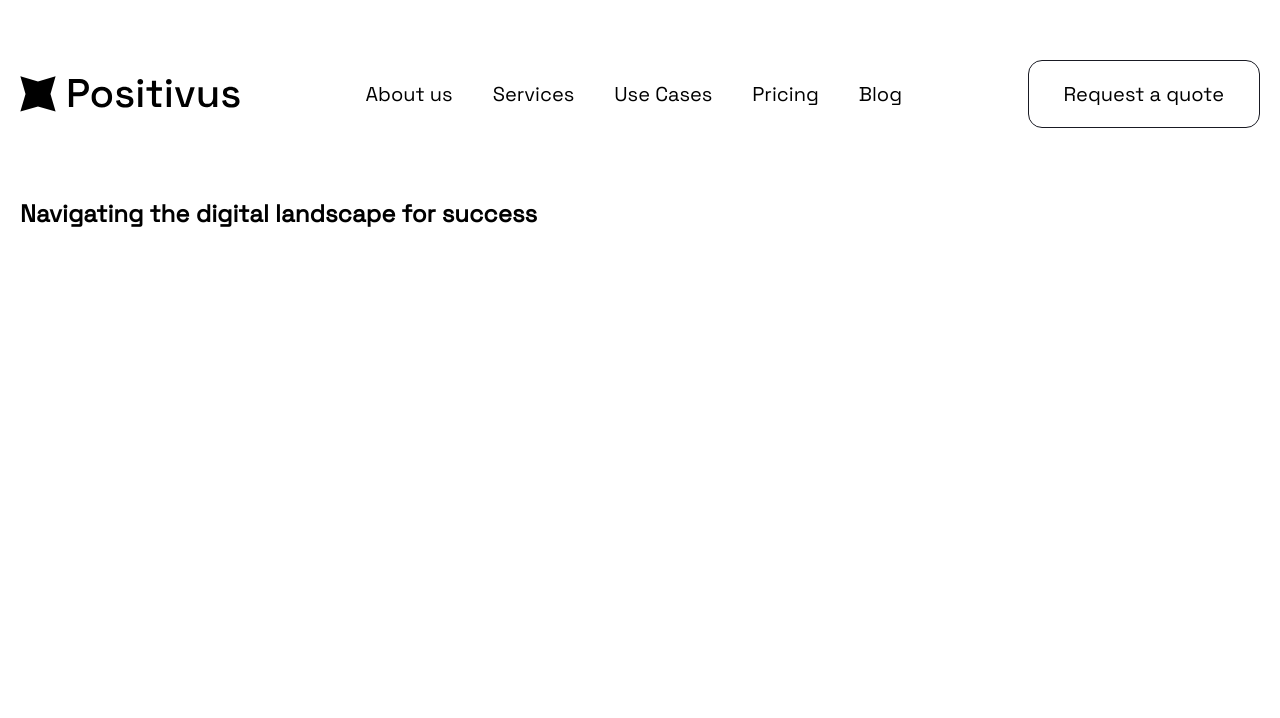
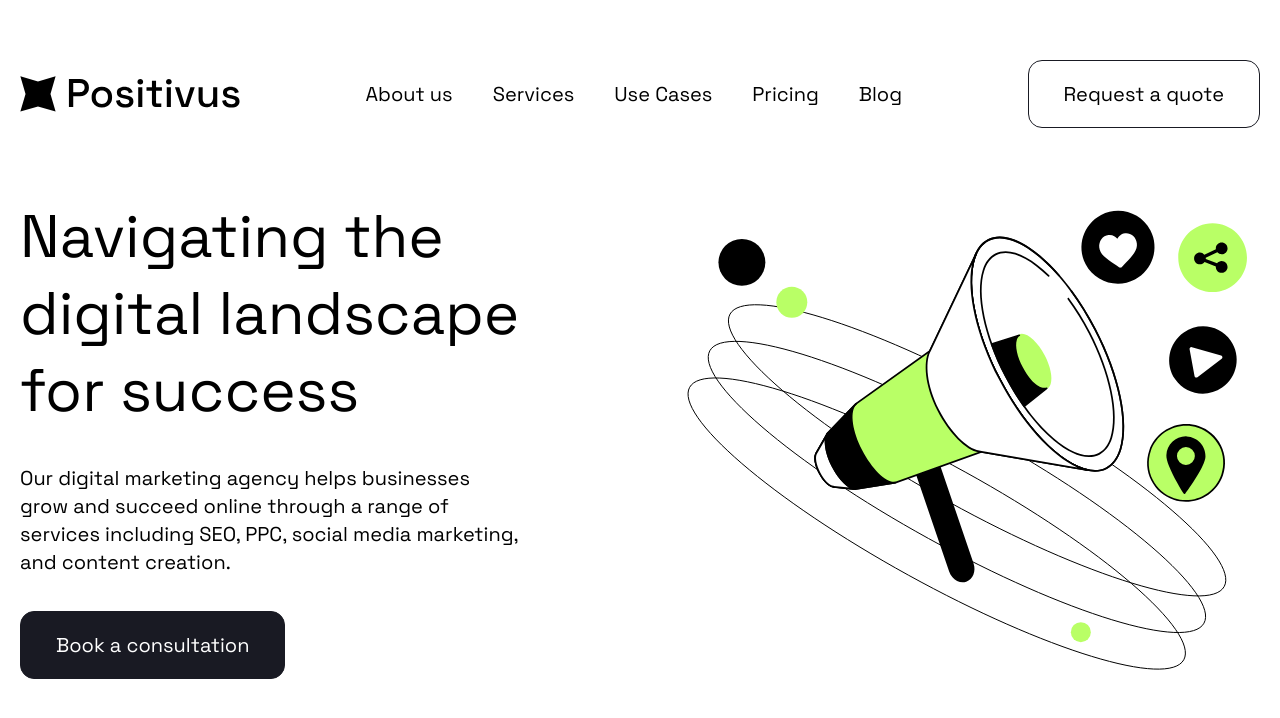
Before and after one commit to kate-postnikova/positivus, a website: page index.html in a window 1280 px wide. Drawn offline with Linux system fonts and the light colour scheme.

Commit message:
hero section is created

```diff
--- a/fonts/font.css
+++ b/fonts/font.css
@@ -5,5 +5,5 @@
     local('Space Grotesk'),
     url(../fonts/SpaceGrotesk-Variable.woff) format('woff supports variations'),
     url(../fonts/SpaceGrotesk-Variable.woff) format('woff-variations');
-    font-weight: 400 500;
+  font-weight: 400 600;
 }
--- a/index.html
+++ b/index.html
@@ -7,12 +7,12 @@
     <link rel="stylesheet" href="./styles/reset.css" />
     <link rel="stylesheet" href="./fonts/font.css" />
     <link rel="stylesheet" href="./styles/style.css" />
-    <link rel="icon" href="./images/svg/favicon.ico">
+    <link rel="icon" href="./images/svg/favicon.ico" />
   </head>
   <body class="page">
     <header class="header">
       <a href="" class="logo header__logo">
-            <img src="./images/svg/logo-header.svg" alt="">
+        <img src="./images/svg/logo-header.svg" alt="" />
       </a>
       <nav class="navigation">
         <ul class="navigation__items">
@@ -37,7 +37,17 @@
     </header>
     <main>
       <section class="hero">
-            <h1 class="hero__title">Navigating the digital landscape for success</h1>
+        <h1 class="hero__title">
+          Navigating the digital landscape for success
+        </h1>
+        <p class="hero__subtitle">
+          Our digital marketing agency helps businesses grow and succeed online
+          through a range of services including SEO, PPC, social media
+          marketing, and content creation.
+        </p>
+        <button class="button main-button">Book a consultation</button>
+        <!-- Нужно добавить анимации к svg -->
+        <div class="hero__image"></div>
       </section>
     </main>
   </body>
--- a/package.json
+++ b/package.json
@@ -6,7 +6,7 @@
   "scripts": {
     "check": "prettier --check './**/*.{html,css,js}'",
     "format": "prettier --write './**/*.{html,css,js}'",
-    "lint": "stylelint '**/*.css'",
+    "lint": "stylelint \"**/*.css\"",
     "lintfix": "stylelint '**/*.css' --fix"
   },
   "author": "",
--- a/styles/style.css
+++ b/styles/style.css
@@ -2,6 +2,8 @@
   font-family: 'Space Grotesk', sans-serif;
   max-width: 1240px;
   margin: 0 auto;
+
+  color: #000;
 }
 
 .header {
@@ -31,11 +33,43 @@
   padding: 20px 35px;
   font-family: 'Space Grotesk', sans-serif;
   font-size: 20px;
-    border: 1px solid var(--Dark, #191A23);
+  border: 1px solid var(--Dark, #191a23);
   border-radius: 14px;
   background-color: transparent;
   cursor: pointer;
 }
 
+.hero {
+  position: relative;
+  margin-bottom: 70px;
+}
+
 .hero__title {
+  max-width: 531px;
+  margin-bottom: 35px;
+  font-size: 60px;
+  font-weight: 500;
 }
+
+.hero__subtitle {
+  max-width: 498px;
+  margin-bottom: 35px;
+  font-size: 20px;
+  font-weight: 400;
+  line-height: 28px;
+}
+
+.main-button {
+  background-color: #191a23;
+  color: #fff;
+}
+
+.hero__image {
+  position: absolute;
+  top: 0;
+  right: 0;
+  background-image: url(../images/svg/hero-image.svg);
+  background-size: contain;
+  width: 600px;
+  height: 515px;
+}
```
Lines whose indentation alone changed are shown as unchanged.
